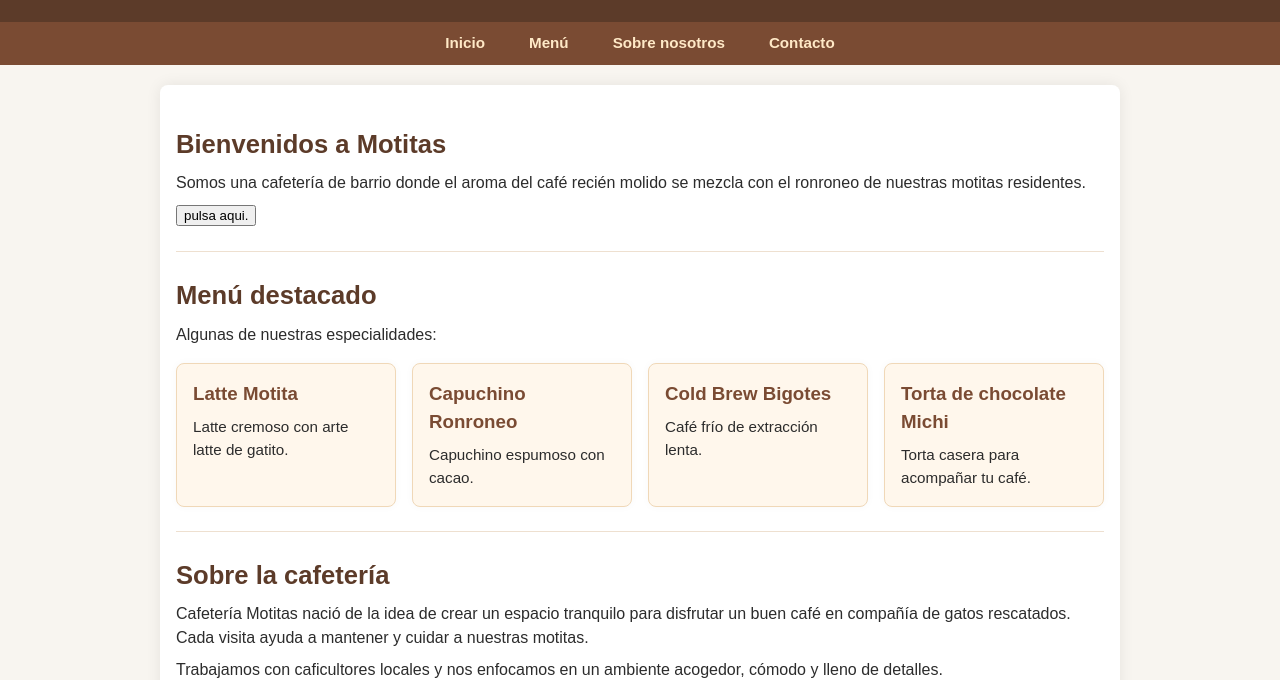
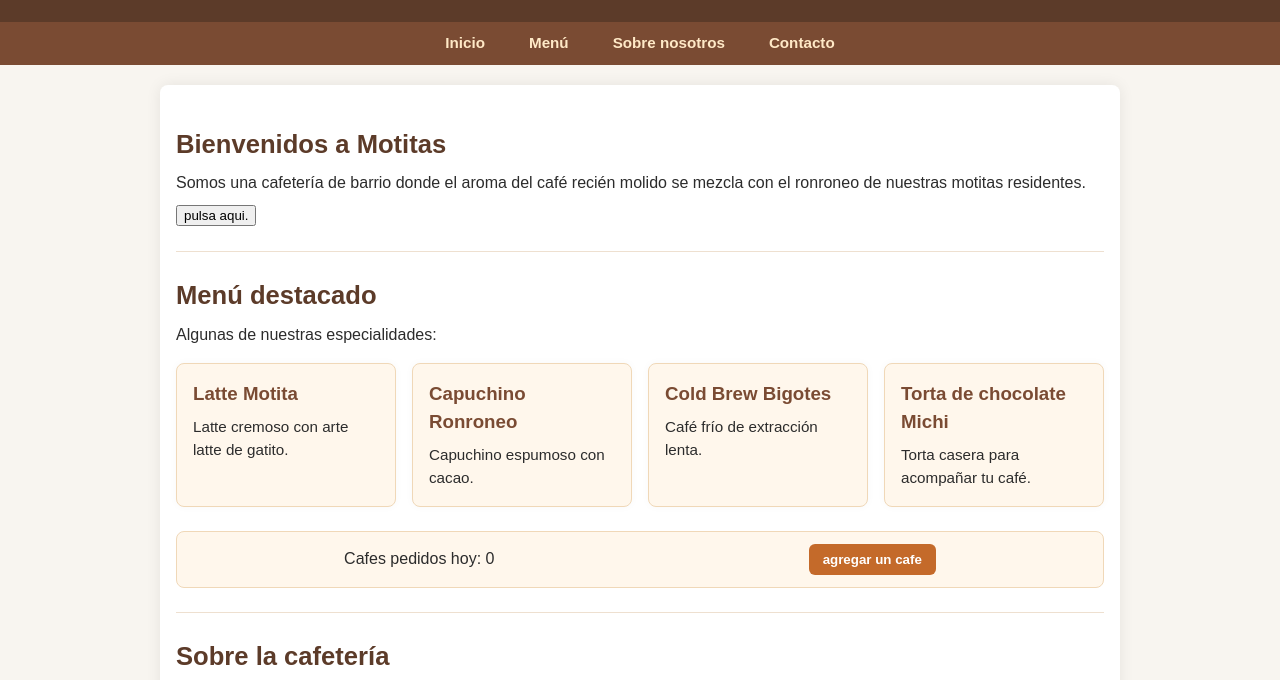
Before and after one commit to altair3542/web-m_v, a plain HTML site: page nuevo_prj/index.html in a window 1280 px wide. Shown: the part 137-817 px from the top of the page. Drawn offline with Linux system fonts and the light colour scheme.

Commit message:
boton contador agregado

```diff
--- a/nuevo_prj/app.js
+++ b/nuevo_prj/app.js
@@ -36,3 +36,25 @@ botonModoNoche.addEventListener('click', function () {
     botonModoNoche.textContent = 'Activar modo noche'
   }
 })
+
+
+// contador de cafes
+
+// 1. seleccionamos elementos:
+
+const spanContadorCafes = document.querySelector('#contador-cafes')
+const botonAgregarCafe = document.querySelector('#btn-agregar-cafe')
+
+// 2. variable contadora
+
+let cantidadCafes = 0
+
+// 3. escuchar el click del boton para ejecutar logica
+
+botonAgregarCafe.addEventListener('click', function () {
+  cantidadCafes++
+  spanContadorCafes.textContent = cantidadCafes
+
+
+  console.log('cafes pedidos hasta ahora: ', cantidadCafes)
+})
--- a/nuevo_prj/index.html
+++ b/nuevo_prj/index.html
@@ -65,6 +65,11 @@
             <p>Torta casera para acompañar tu café.</p>
           </div>
         </div>
+
+        <div class="contador-cafes">
+          <p>Cafes pedidos hoy: <span id="contador-cafes">0</span></p>
+          <button id="btn-agregar-cafe">agregar un cafe</button>
+        </div>
       </section>
 
       <section id="sobre">
--- a/nuevo_prj/style.css
+++ b/nuevo_prj/style.css
@@ -191,3 +191,36 @@ body.modo-noche .menu-item {
   background-color: #333;
   border-color: #444;
 }
+
+
+/* Estilos del contador */
+
+.contador-cafes {
+ margin-top: 24px;
+ padding: 12px 16px;
+ border-radius: 8px;
+ background-color: #fff7ec;
+ border: 1px solid #f0d8b8;
+ display: flex;
+ justify-content: space-around;
+ align-items: center;
+ gap: 12px;
+}
+
+.contador-cafes p {
+  margin: 0;
+}
+
+.contador-cafes button {
+  padding: 8px 14px;
+  border-radius: 6px;
+  border: none;
+  background-color: #c46a2a;
+  color: #fff;
+  font-weight: bold;
+  cursor: pointer;
+}
+
+.contador-cafes button:hover {
+  background-color: #a5531f;
+}
```
